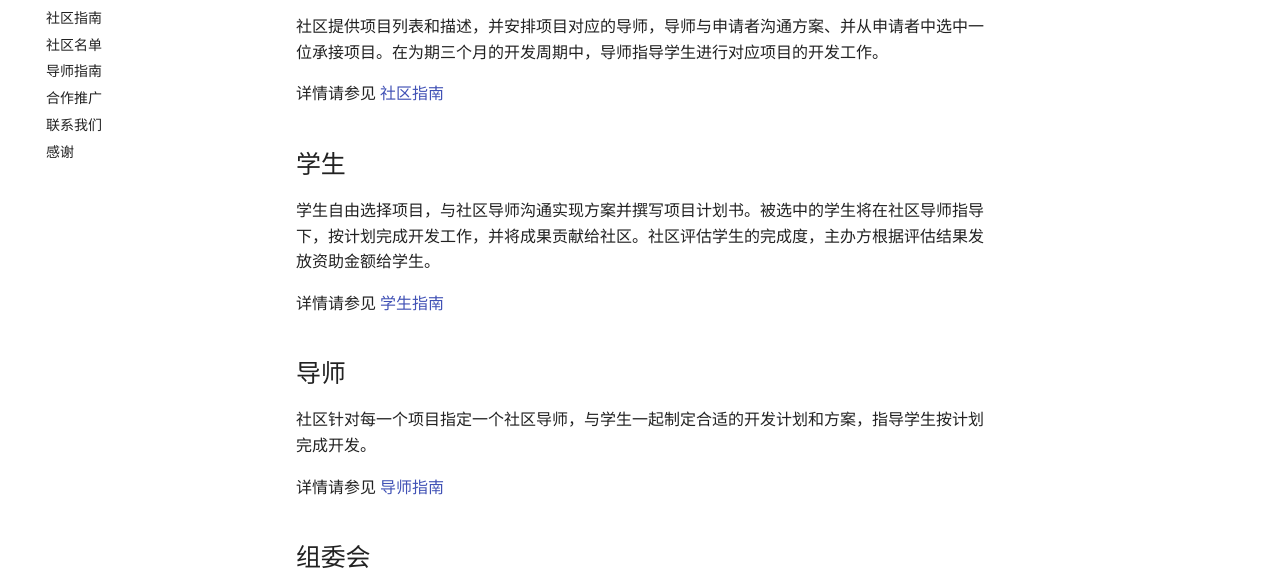
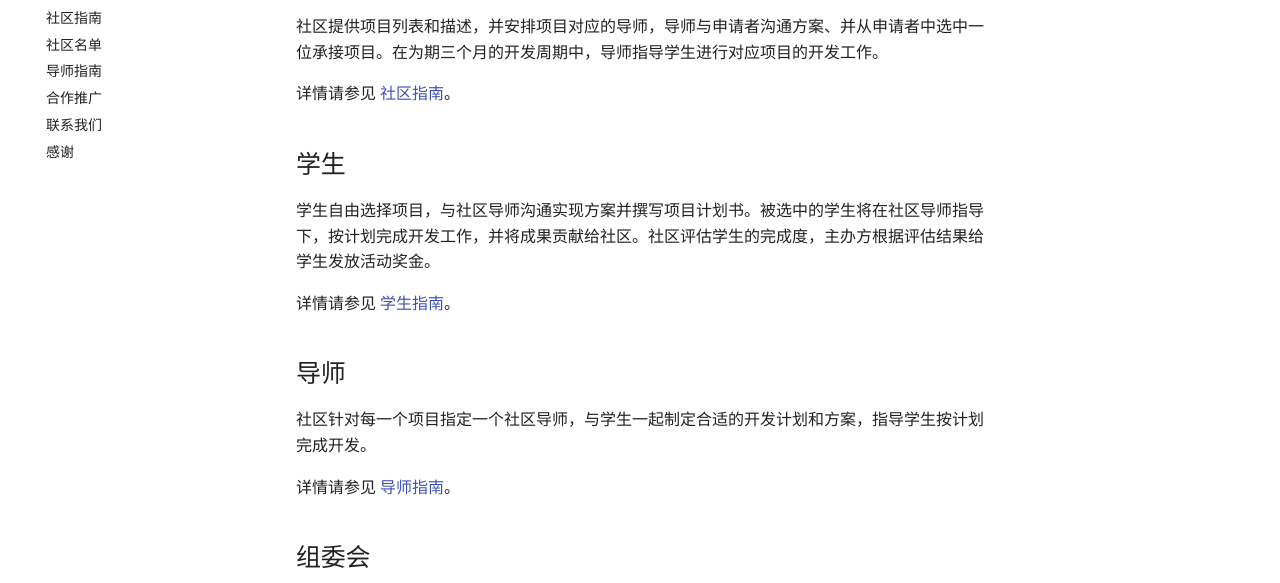
Before and after one commit to summer-ospp/help, an MkDocs documentation site: the page built from docs/roles.md, in a window 1280 px wide and 988 px high. Shown: the part 282-865 px from the top of the window. Built offline with MkDocs 1.6.1 and Material for MkDocs 9.7.7, drawn with Linux system fonts in a browser that asks for light colours; comment, search, counter and statistics services are not loaded.

Commit message:
Update roles.md

```diff
--- a/docs/roles.md
+++ b/docs/roles.md
@@ -6,19 +6,19 @@
 
 社区提供项目列表和描述，并安排项目对应的导师，导师与申请者沟通方案、并从申请者中选中一位承接项目。在为期三个月的开发周期中，导师指导学生进行对应项目的开发工作。
 
-详情请参见 [社区指南](community.md)
+详情请参见 [社区指南](community.md)。
 
 ## 学生
 
-学生自由选择项目，与社区导师沟通实现方案并撰写项目计划书。被选中的学生将在社区导师指导下，按计划完成开发工作，并将成果贡献给社区。社区评估学生的完成度，主办方根据评估结果发放资助金额给学生。
+学生自由选择项目，与社区导师沟通实现方案并撰写项目计划书。被选中的学生将在社区导师指导下，按计划完成开发工作，并将成果贡献给社区。社区评估学生的完成度，主办方根据评估结果给学生发放活动奖金。
 
-详情请参见 [学生指南](student.md)
+详情请参见 [学生指南](student.md)。
 
 ## 导师
 
 社区针对每一个项目指定一个社区导师，与学生一起制定合适的开发计划和方案，指导学生按计划完成开发。
 
-详情请参见 [导师指南](mentor.md)
+详情请参见 [导师指南](mentor.md)。
 
 ## 组委会
 
```
